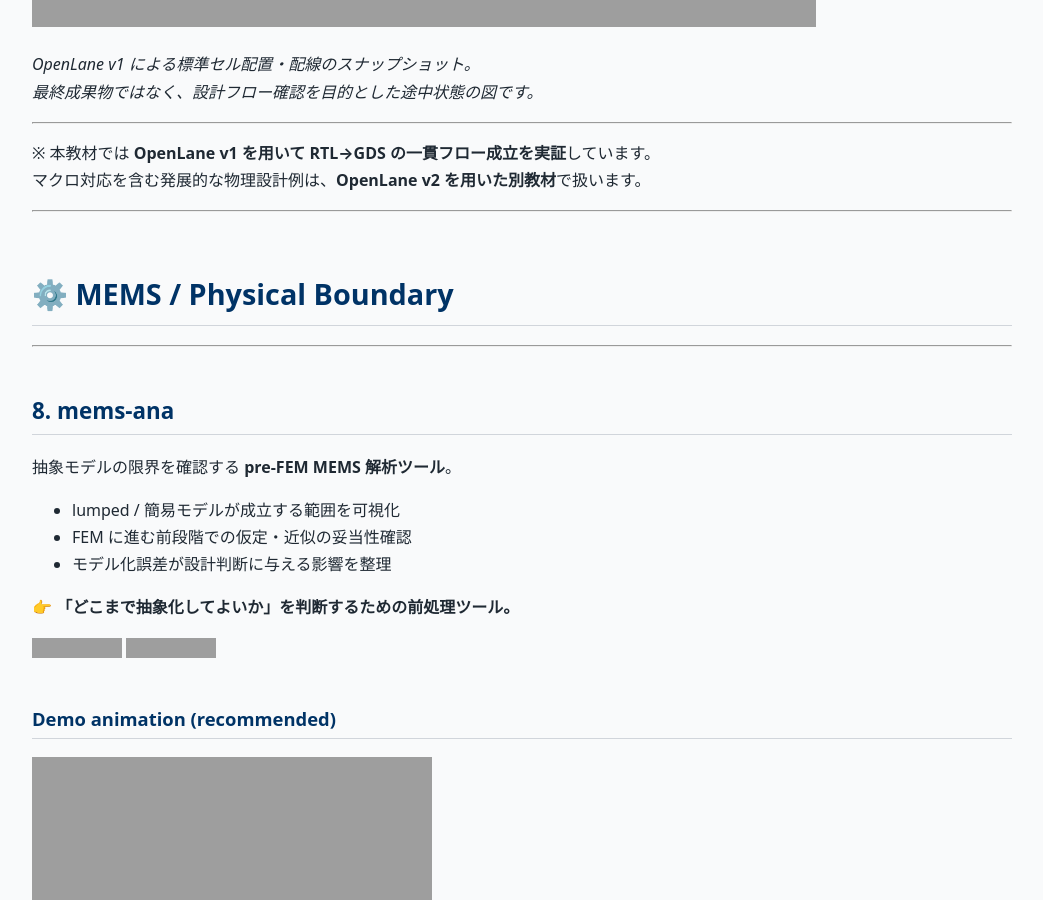
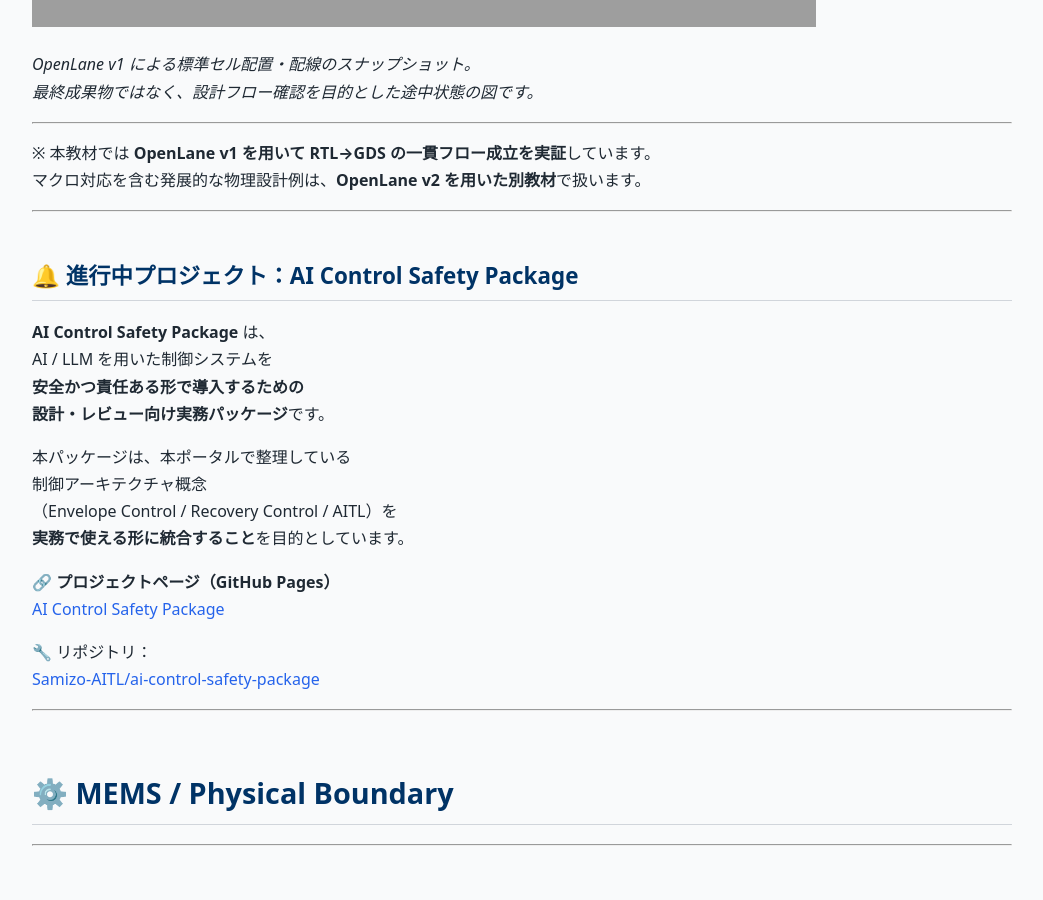
Before and after one commit to Samizo-AITL/Samizo-AITL.github.io, a Jekyll site: the page built from portal/index.md, in a window 1280 px wide and 900 px high, scrolled down 15654 px. Shown: the whole window, without its empty margins (118-1161 px from the left). Built offline with Jekyll 4.4.1, drawn with Linux system fonts in a browser that asks for light colours; grey boxes are pictures that could not be loaded.

Commit message:
Update index.md

```diff
--- a/portal/index.md
+++ b/portal/index.md
@@ -465,6 +465,26 @@
 
 ---
 
+## 🔔 進行中プロジェクト：AI Control Safety Package
+
+**AI Control Safety Package** は、
+AI / LLM を用いた制御システムを
+**安全かつ責任ある形で導入するための
+設計・レビュー向け実務パッケージ**です。
+
+本パッケージは、本ポータルで整理している
+制御アーキテクチャ概念
+（Envelope Control / Recovery Control / AITL）を
+**実務で使える形に統合すること**を目的としています。
+
+🔗 **プロジェクトページ（GitHub Pages）**
+[AI Control Safety Package](https://samizo-aitl.github.io/ai-control-safety-package/)
+
+🔧 リポジトリ：
+[Samizo-AITL/ai-control-safety-package](https://github.com/Samizo-AITL/ai-control-safety-package)
+
+---
+
 # ⚙️ MEMS / Physical Boundary
 
 ---
```
